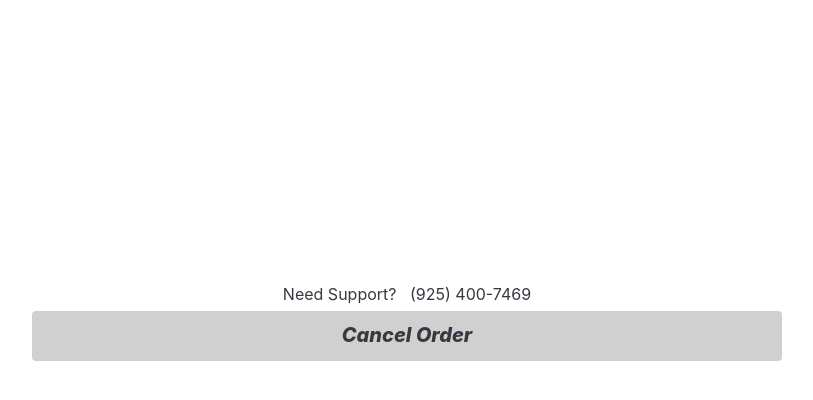
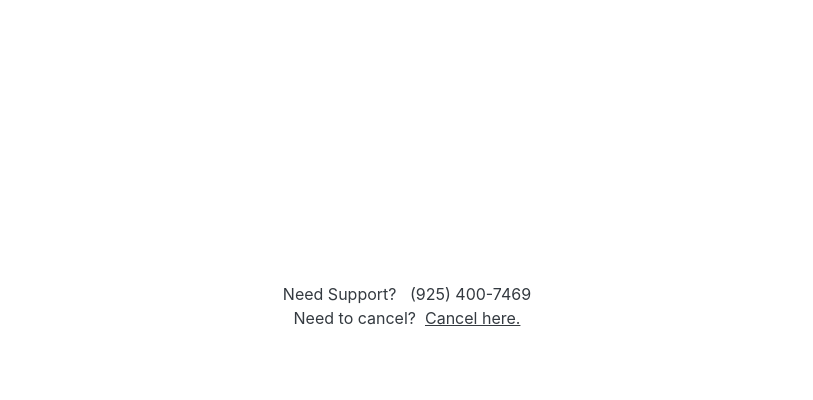
Before and after one commit to infinite-options/Serving-Fresh-Web, a Flask app: page /payment/1/1 in a window 1280 px wide. Shown: the top 400 px of the page, without its empty margins (233-1046 px from the left). Run offline with Flask 2, Linux system fonts and the light colour scheme; parts of the project's set-up code (start-up, migrations or seed data) failed here and were passed over; some libraries are stand-ins or nearby versions.

Commit message:
Changed the look of the "Cancel" button
Made Cancel button more discrete

```diff
--- a/static/css/payment.css
+++ b/static/css/payment.css
@@ -16,3 +16,14 @@
   font-style: italic;
 
 }
+
+a {
+  background-color: white;
+  color: #343a40;
+
+  text-decoration: underline;
+}
+
+a:visited {
+  background-color: #ccc;
+}
--- a/templates/paypal.html
+++ b/templates/paypal.html
@@ -54,9 +54,12 @@
   <div class="text-dark d-flex justify-content-center text-center">
     Need Support? &nbsp; (925) 400-7469
   </div>
-  <a class="text-dark d-flex justify-content-center" href="{{ url_for('paymentCancelled', order_id=order_id) }}">
+  <div class="text-dark d-flex justify-content-center text-center">
+    Need to cancel? &nbsp; <a href="{{ url_for('paymentCancelled', order_id=order_id) }}">Cancel here.</a>
+  </div>
+ <!--  <a class="text-dark d-flex justify-content-center" href="{{ url_for('paymentCancelled', order_id=order_id) }}">
     <div id="cancelBtn">
       Cancel Order
     </div>
-  </a>
+  </a> -->
 </body>
```
